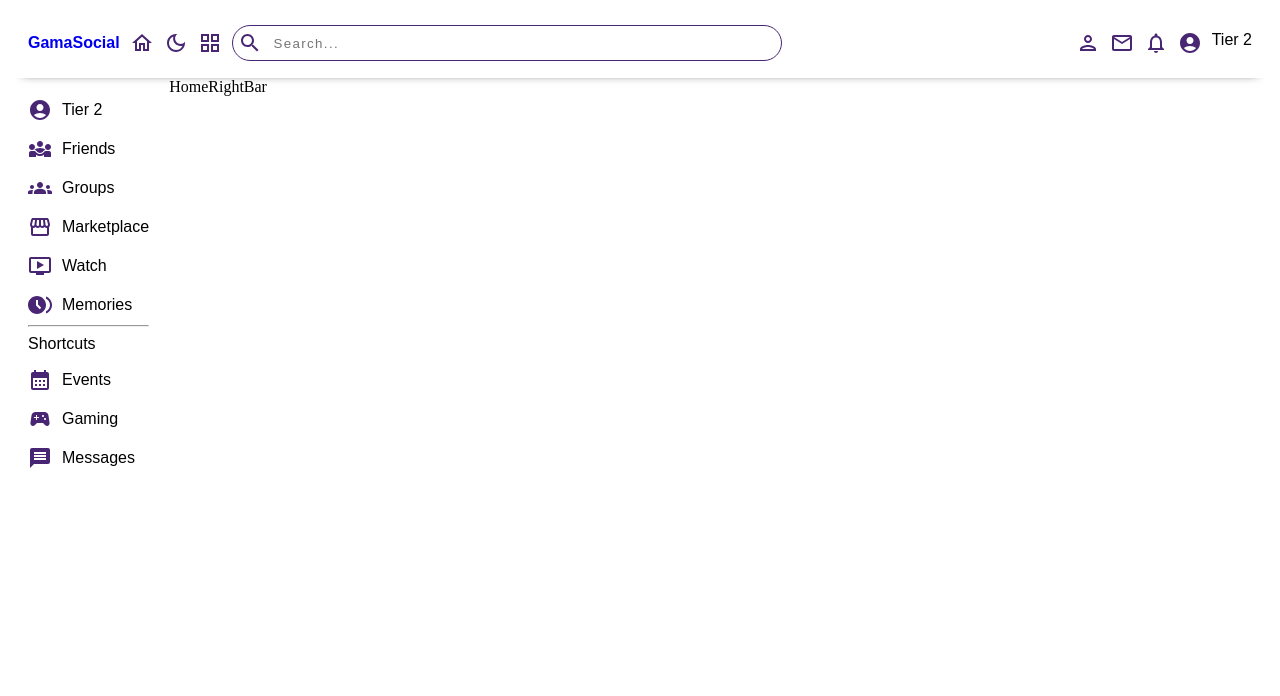
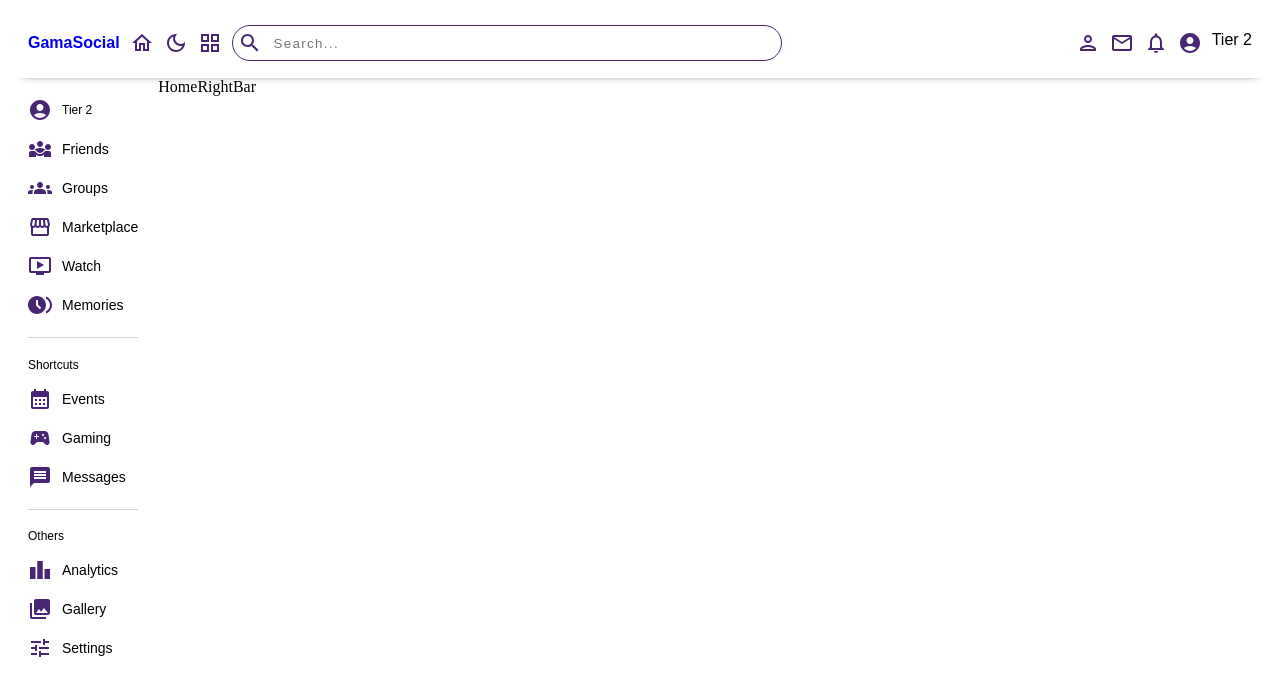
Before and after one commit to Nicxzmiller/sma, a React (Create React App) app: page / in a window 1280 px wide. Shown: the top 696 px of the page. Built offline with nearby package versions, Linux system fonts and the light colour scheme; a web font is replaced by a local one.

Commit message:
Implementing Sentry

```diff
--- a/package.json
+++ b/package.json
@@ -7,6 +7,8 @@
     "@emotion/styled": "^11.10.5",
     "@mui/icons-material": "^5.10.9",
     "@mui/material": "^5.10.13",
+    "@sentry/react": "^7.19.0",
+    "@sentry/tracing": "^7.19.0",
     "@testing-library/jest-dom": "^5.16.5",
     "@testing-library/react": "^13.4.0",
     "@testing-library/user-event": "^13.5.0",
--- a/src/components/leftBar/LeftBar.jsx
+++ b/src/components/leftBar/LeftBar.jsx
@@ -11,6 +11,8 @@ import CollectionsIcon from '@mui/icons-material/Collections';
 import MessageIcon from '@mui/icons-material/Message';
 import PaidIcon from '@mui/icons-material/Paid';
 import BrowseGalleryIcon from '@mui/icons-material/BrowseGallery';
+import TuneIcon from '@mui/icons-material/Tune';
+import LeaderboardIcon from '@mui/icons-material/Leaderboard';
 
 const LeftBar = () => {
   return (
@@ -59,6 +61,23 @@ const LeftBar = () => {
             <span>Messages</span>
           </div>
         </div>
+        <hr />
+        <div className="menu">
+          <span>Others</span>
+
+          <div className="item">
+            <LeaderboardIcon sx={{ color: '#482673' }} />
+            <span>Analytics</span>
+          </div>
+          <div className="item">
+            <CollectionsIcon sx={{ color: '#482673' }} />
+            <span>Gallery</span>
+          </div>
+          <div className="item">
+            <TuneIcon sx={{ color: '#482673' }} />
+            <span>Settings</span>
+          </div>
+        </div>
       </div>
     </div>
   );
--- a/src/components/leftBar/leftBar.scss
+++ b/src/components/leftBar/leftBar.scss
@@ -1,12 +1,17 @@
 .leftBar {
   font-family: 'Monda', sans-serif;
   display: flex;
+  //   box-shadow: 10px 0px 10px -15px #111;
   .container {
     padding: 20px;
     .menu {
       display: flex;
       flex-direction: column;
       gap: 15px;
+
+      span {
+        font-size: 12px;
+      }
       .user {
         display: flex;
         align-items: center;
@@ -16,9 +21,17 @@
         display: flex;
         align-items: center;
         gap: 10px;
+        cursor: pointer;
         span {
+          font-size: 14px;
         }
       }
     }
+    hr {
+      margin: 20px 0px;
+      border: none;
+      height: 0.5px;
+      background-color: lightgrey;
+    }
   }
 }
--- a/src/index.js
+++ b/src/index.js
@@ -1,8 +1,18 @@
 import React from 'react';
 import ReactDOM from 'react-dom/client';
-
+import * as Sentry from '@sentry/react';
+import { BrowserTracing } from '@sentry/tracing';
 import App from './App';
 
+Sentry.init({
+  dsn: 'https://50edc238a7bd4478bb4f369af4402b00@o4504098156838912.ingest.sentry.io/4504098174140416',
+  integrations: [new BrowserTracing()],
+
+  // Set tracesSampleRate to 1.0 to capture 100%
+  // of transactions for performance monitoring.
+  // We recommend adjusting this value in production
+  tracesSampleRate: 1.0,
+});
 
 const root = ReactDOM.createRoot(document.getElementById('root'));
 root.render(<App />);
```
Also changed, not shown: src/App.js (+45 -37 lines), 1 other file (tests, documents, lock files or other folders).
